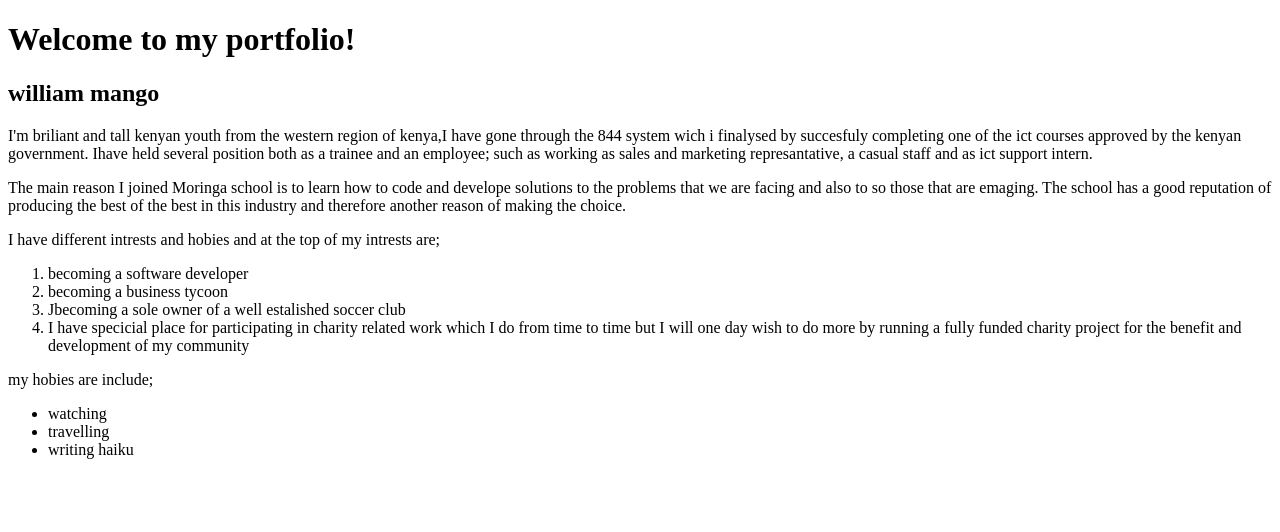
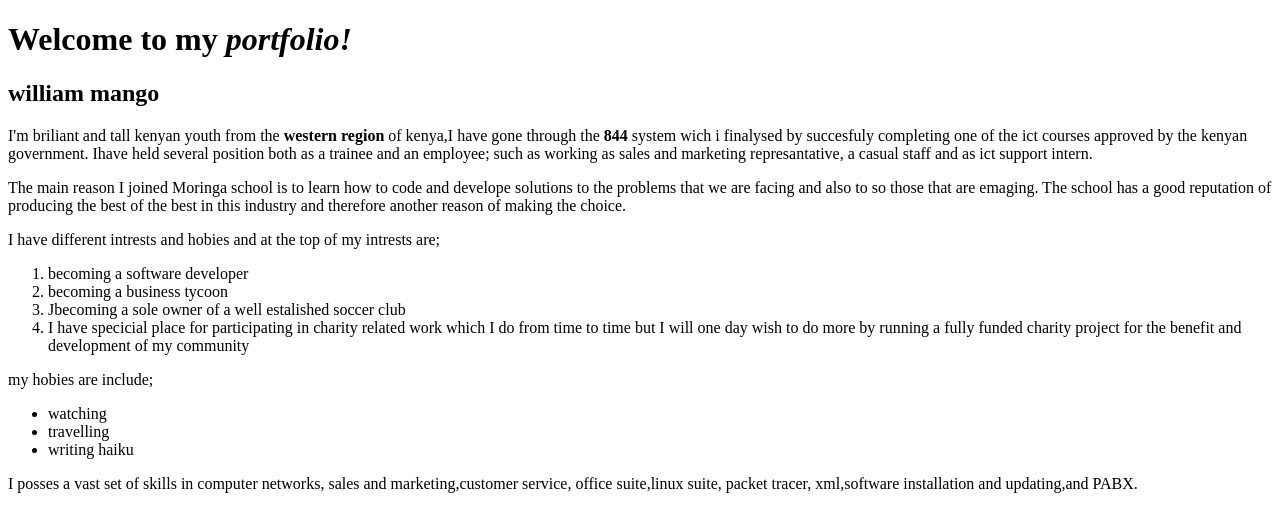
Before and after one commit to mangowilliam/mango-portfolio, a plain HTML site: page mango.html in a window 1280 px wide. Drawn offline with Linux system fonts and the light colour scheme.

Commit message:
add em and strong inline elements to mango.html

```diff
--- a/mango.html
+++ b/mango.html
@@ -4,10 +4,10 @@
     <title>mango-portfolio</title>
   </head>
   <body>
-    <h1>Welcome to my portfolio!</h1>
+    <h1>Welcome to my <em>portfolio!</em></h1>
     <h2> william mango</h2>
     <p>
-      I'm briliant and tall kenyan youth from the western region of kenya,I have gone through the 844 system
+      I'm briliant and tall kenyan youth from the <strong>western region</strong> of kenya,I have gone through the <strong>844</strong> system
       wich i finalysed by succesfuly completing one of the ict courses approved by the kenyan government.
       Ihave held several position both as a trainee and an employee; such as working as sales and marketing
       represantative, a casual staff and as ict support intern.
@@ -33,5 +33,8 @@
       <li>travelling </li>
       <li>writing haiku</li>
     </ul>
+    <p>I posses a vast set of skills in computer networks, sales and marketing,customer service,
+        office suite,linux suite, packet tracer, xml,software installation and updating,and PABX.
+    </<p>
   </body>
 </html>
```
